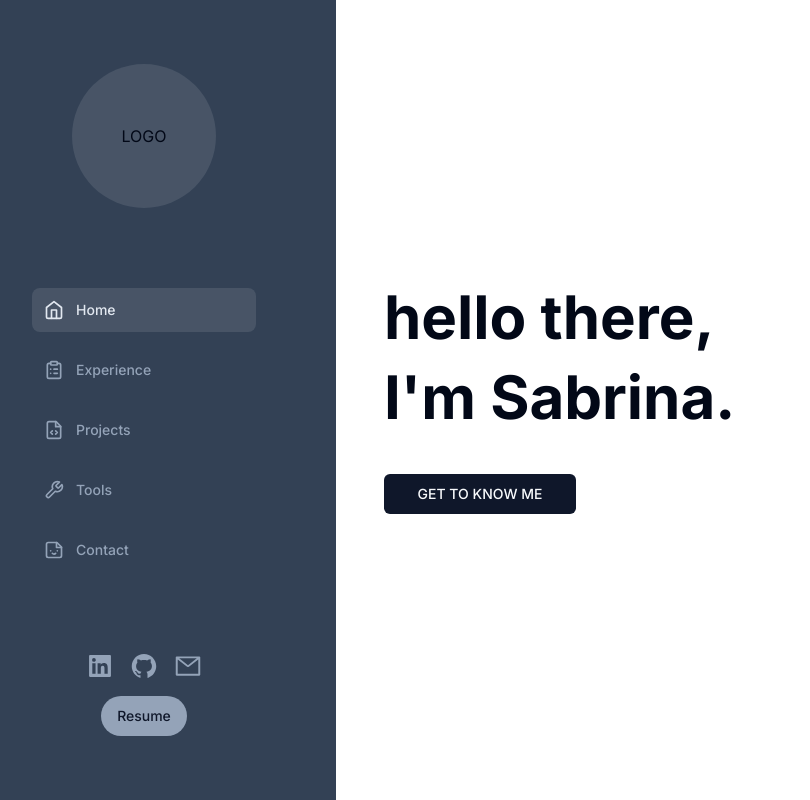
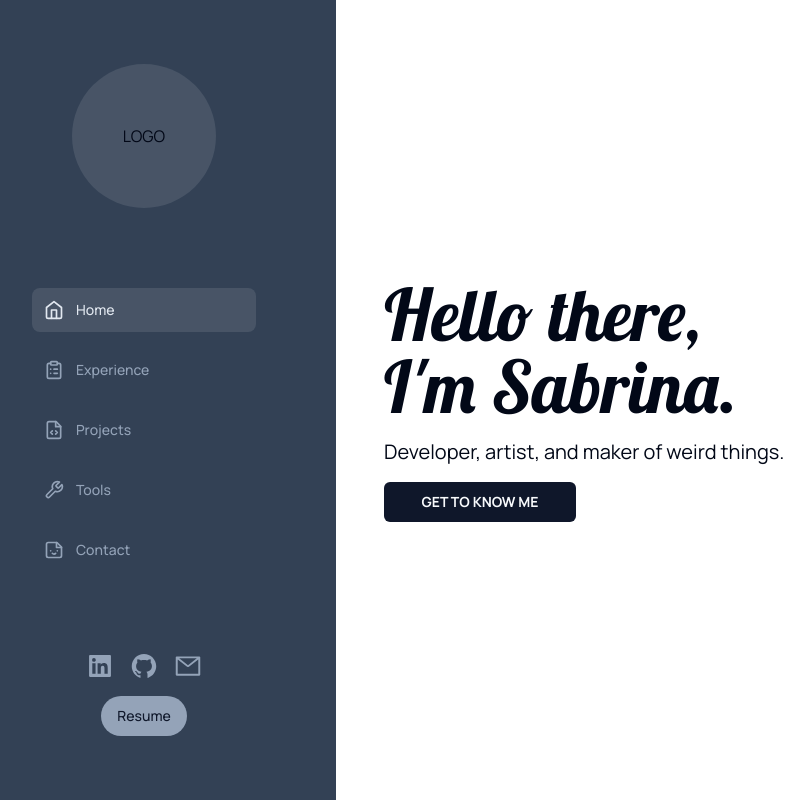
Before and after one commit to penguinboots/portfolio-v3, a Next.js app: page /home in a window 1280 px wide. Shown: the whole page, without its empty margins (48-858 px from the left). Built offline with nearby package versions, Linux system fonts and the light colour scheme.

Commit message:
style home page

```diff
--- a/app/(dashboard)/home/page.tsx
+++ b/app/(dashboard)/home/page.tsx
@@ -1,14 +1,29 @@
 import { Button } from "@/components/ui/button";
 import Link from "next/link";
+import { Lobster } from "next/font/google";
+import { cn } from "@/lib/utils";
+
+const lobster = Lobster({ weight: ["400"], subsets: ["latin"]});
 
 const HomePage = () => {
   return (
     <div className="h-full">
-      <div className="h-full w-2/3 flex flex-col justify-center pl-12 text-3xl sm:text-4xl md:text-5xl lg:text-6xl space-y-5 font-bold">
-        <h1>hello there,</h1>
-        <h2>I&apos;m Sabrina.</h2>
+      <div className="h-full w-2/3 flex flex-col justify-center pl-12 space-y-4">
+        <h1
+          className={cn(
+            "text-4xl sm:text-5xl md:text-6xl lg:text-7xl space-y-5 font-bold",
+            lobster.className
+          )}
+        >
+          Hello there,
+          <br />
+          I&apos;m Sabrina.
+        </h1>
+        <p className="text-sm sm:text-xl">
+          Developer, artist, and maker of weird things.
+        </p>
         <Link href="/experience">
-          <Button className="w-48">GET TO KNOW ME</Button>
+          <Button className="w-48 font-bold">GET TO KNOW ME</Button>
         </Link>
       </div>
     </div>
--- a/app/layout.tsx
+++ b/app/layout.tsx
@@ -1,8 +1,10 @@
 import './globals.css'
 import type { Metadata } from 'next'
-import { Inter } from 'next/font/google'
+import { Inter, Manrope } from 'next/font/google'
 
 const inter = Inter({ subsets: ['latin'] })
+const manrope = Manrope({ subsets: ["latin"] });
+
 
 export const metadata: Metadata = {
   title: `Sabrina's Portfolio`,
@@ -16,7 +18,7 @@ export default function RootLayout({
 }) {
   return (
     <html lang="en">
-      <body className={inter.className}>{children}</body>
+      <body className={manrope.className}>{children}</body>
     </html>
   )
 }
```
